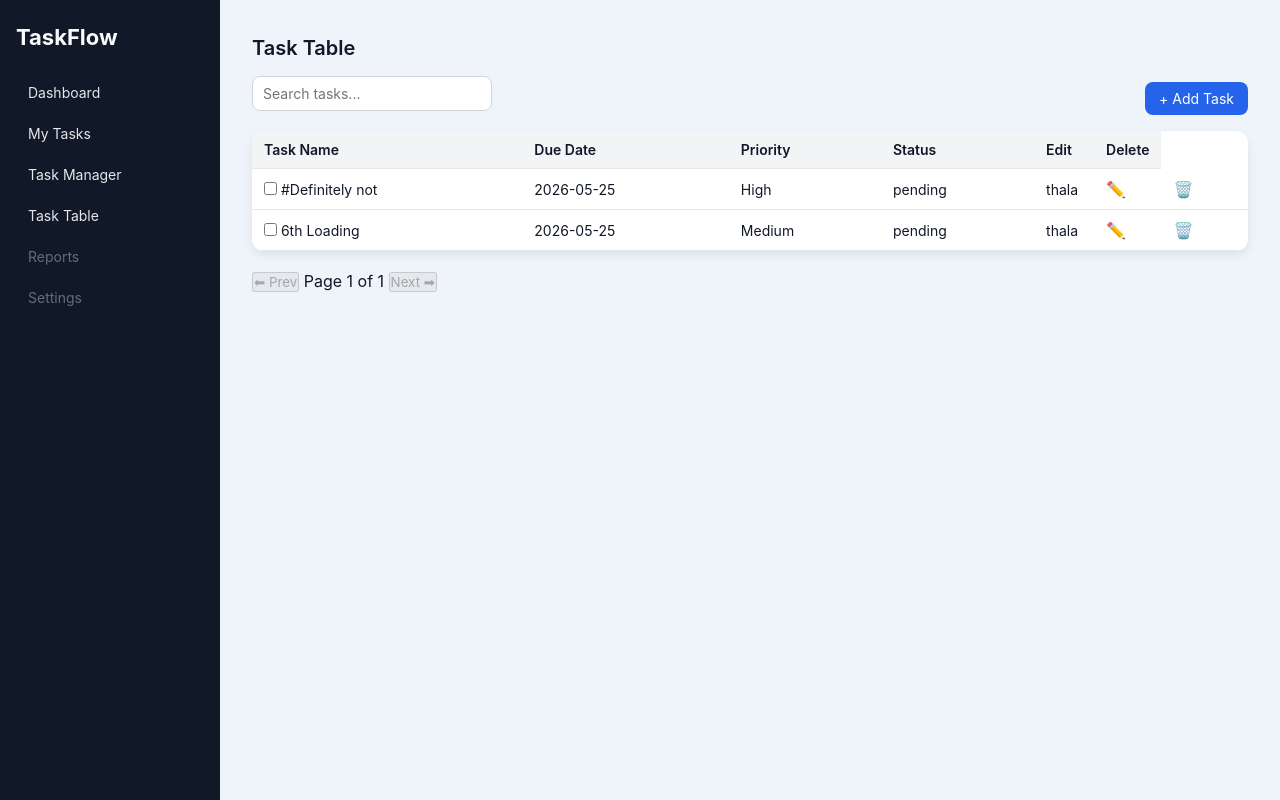
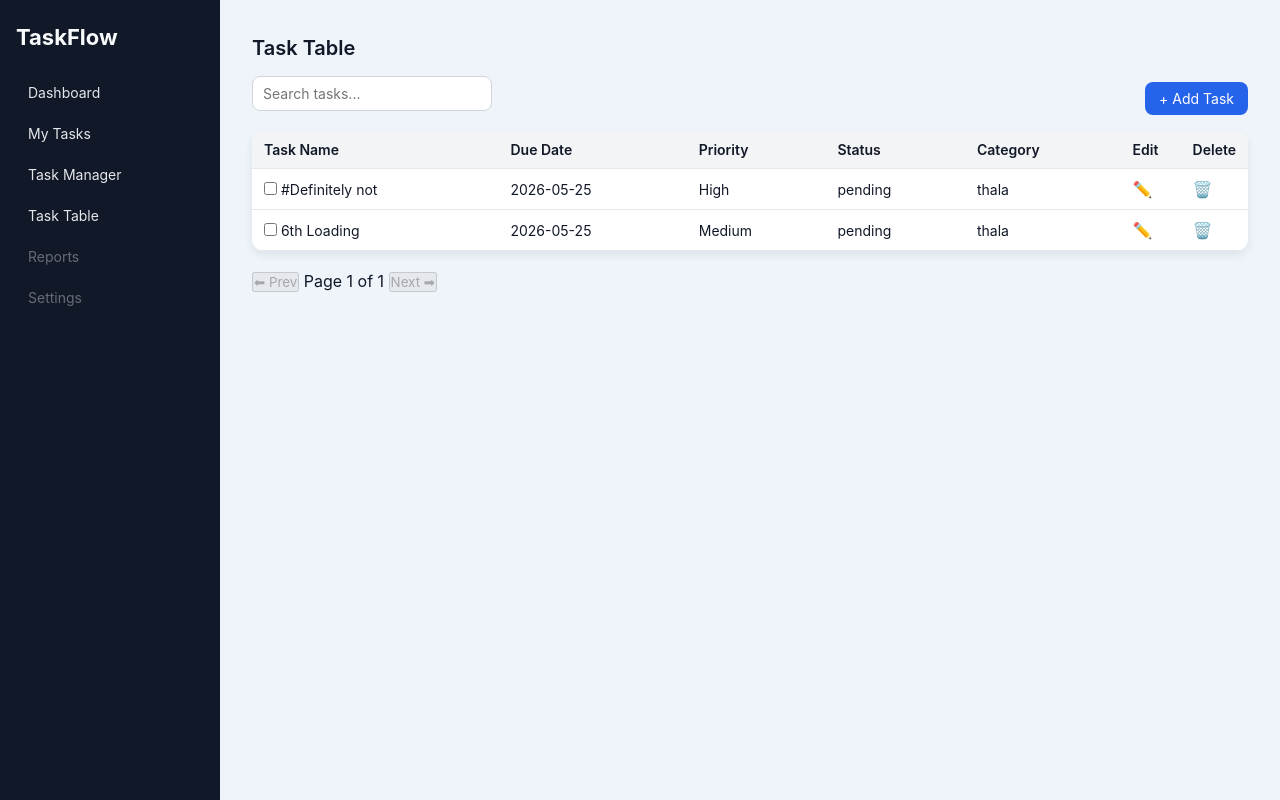
Before and after one commit to AkshatSolankii/TaskFlow, a Flask app: page /table in a window 1280 px wide. Run offline with Flask 3, Linux system fonts and the light colour scheme; data comes from the database, SQL or seed files in the repository; both versions use the stored data as it was after the commit.

Commit message:
Fixed task table view

```diff
--- a/templates/all_tasks_table.html
+++ b/templates/all_tasks_table.html
@@ -17,6 +17,7 @@
             <th>Due Date</th>
             <th>Priority</th>
             <th>Status</th>
+            <th>Category</th>
             <th class="col-small">Edit</th>
             <th class="col-small">Delete</th>
         </tr>
```
Also changed, not shown: tasks.db.
